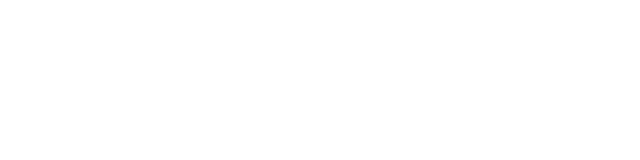
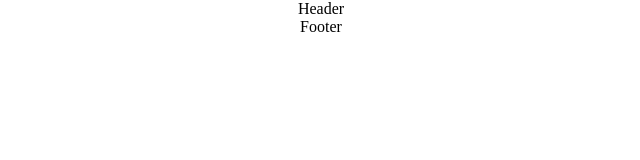
Before and after one commit to Sibusky/tasks-accordion, a React (Create React App) app: page / in a window 1280 px wide. Shown: the top 160 px of the page, without its empty margins (319-959 px from the left). Built offline with nearby package versions, Linux system fonts and the light colour scheme; the HTML template or start-up script is replaced by a standard one.

Commit message:
feat: add blank components of Header and Footer

```diff
--- a/package.json
+++ b/package.json
@@ -34,5 +34,8 @@
       "last 1 firefox version",
       "last 1 safari version"
     ]
+  },
+  "devDependencies": {
+    "@babel/plugin-proposal-private-property-in-object": "7.21.10"
   }
 }
--- a/src/App.js
+++ b/src/App.js
@@ -1,9 +1,13 @@
 import './App.css';
+import Footer from './components/Footer/Footer';
+import Header from './components/Header/Header';
 
 function App() {
   return (
     <div className="App">
+      <Header />
 
+      <Footer />
     </div>
   );
 }
--- /dev/null
+++ b/src/components/Footer/Footer.jsx
@@ -0,0 +1,7 @@
+import React from 'react'
+
+export default function Footer() {
+  return (
+    <div>Footer</div>
+  )
+}
--- /dev/null
+++ b/src/components/Header/Header.jsx
@@ -0,0 +1,7 @@
+import React from 'react'
+
+export default function Header() {
+  return (
+    <div>Header</div>
+  )
+}
```
Also changed, not shown: src/components/Footer/Footer.css (added), src/components/Header/Header.css (added), 1 other file (tests, documents, lock files or other folders).
